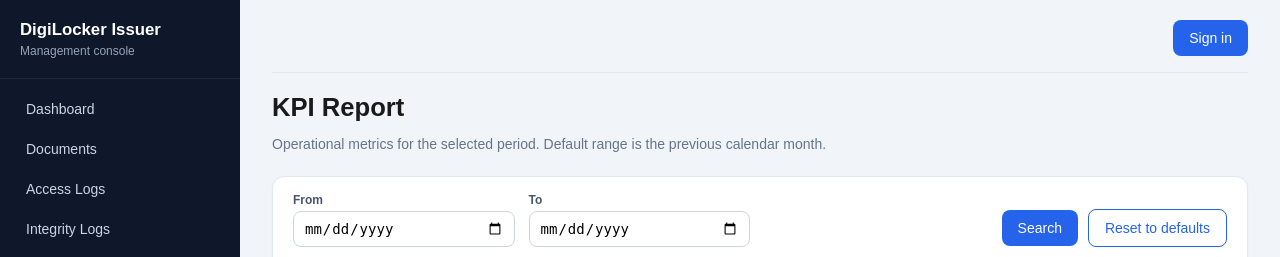
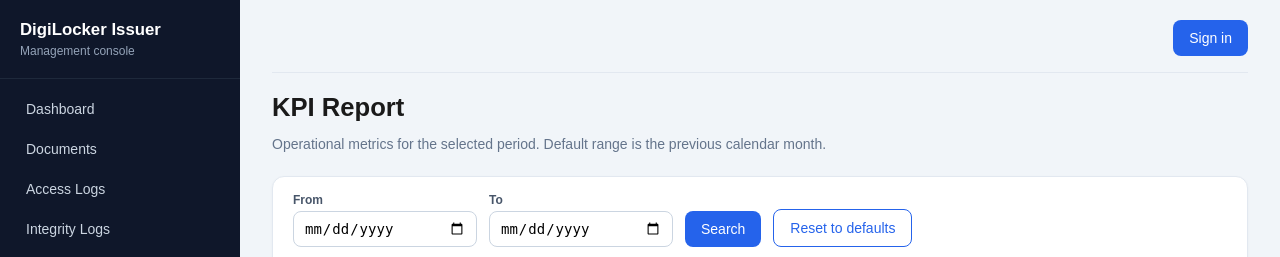
Before and after one commit to avikuulnuu/digilocker_pension, a Django app: template issuer/templates/issuer/manage/kpi_report.html in a window 1280 px wide. Shown: the top 257 px of the page. Run offline with Django 5.2, Linux system fonts and the light colour scheme; the template is opened without the code that fills it, so the values that code supplies are empty; parts of the project's set-up code (start-up, migrations or seed data) failed here and were passed over.

Commit message:
formatted kpi ui

```diff
--- a/issuer/templates/issuer/manage/base.html
+++ b/issuer/templates/issuer/manage/base.html
@@ -38,13 +38,10 @@
       .filter-actions { display: flex; gap: 10px; flex-wrap: wrap; margin-top: 14px; align-items: center; }
       .filter-actions .sub { margin: 0; }
       .kpi-period-row {
-        display: flex; flex-wrap: wrap; align-items: flex-end; gap: 16px;
-        justify-content: space-between;
+        display: flex; flex-wrap: wrap; align-items: flex-end; gap: 10px 12px;
       }
-      .kpi-period-fields { flex: 1; min-width: 280px; margin-bottom: 0; }
-      .kpi-period-actions {
-        display: flex; flex-wrap: wrap; gap: 10px; align-items: center; flex-shrink: 0;
-      }
+      .kpi-period-field { flex: 0 0 auto; min-width: 10rem; }
+      .kpi-period-field input { width: 11.5rem; max-width: 100%; }
       .kpi-filters-panel { padding: 16px 20px; margin-bottom: 16px; }
       .kpi-filter-hint { margin: 10px 0 0; font-size: 12px; }
       .kpi-error { color: #dc2626; margin: 12px 0 0; font-size: 14px; }
--- a/issuer/templates/issuer/manage/kpi_report.html
+++ b/issuer/templates/issuer/manage/kpi_report.html
@@ -7,23 +7,16 @@
   <div class="panel kpi-filters-panel">
     <form method="get">
       <div class="kpi-period-row">
-        <div class="filter-grid kpi-period-fields">
-          <div class="filter-field">
+        <div class="filter-field kpi-period-field">
           <label for="date_from">From</label>
           <input id="date_from" type="date" name="date_from" value="{{ date_from }}" min="{{ min_date }}" />
         </div>
-          <div class="filter-field">
+        <div class="filter-field kpi-period-field">
           <label for="date_to">To</label>
           <input id="date_to" type="date" name="date_to" value="{{ date_to }}" min="{{ min_date }}" />
         </div>
-        </div>
-        <div class="kpi-period-actions">
         <button type="submit" class="btn">Search</button>
         <a class="btn btn-outline" href="{% url 'issuer:kpi-report' %}">Reset to defaults</a>
-          {% if download_url %}
-          <a class="btn btn-secondary" href="{{ download_url }}">Download CSV</a>
-          {% endif %}
-        </div>
       </div>
       <p class="sub kpi-filter-hint">
         Default: {{ default_from }} – {{ default_to }} · Earliest date: {{ min_date }}
@@ -44,7 +37,7 @@
         </p>
       </div>
       {% if download_url %}
-      <a class="btn btn-secondary" href="{{ download_url }}">Download CSV</a>
+      <a class="btn btn-secondary" href="{{ download_url }}">Download Report</a>
       {% endif %}
     </div>
 
```
Lines whose indentation alone changed are shown as unchanged.
